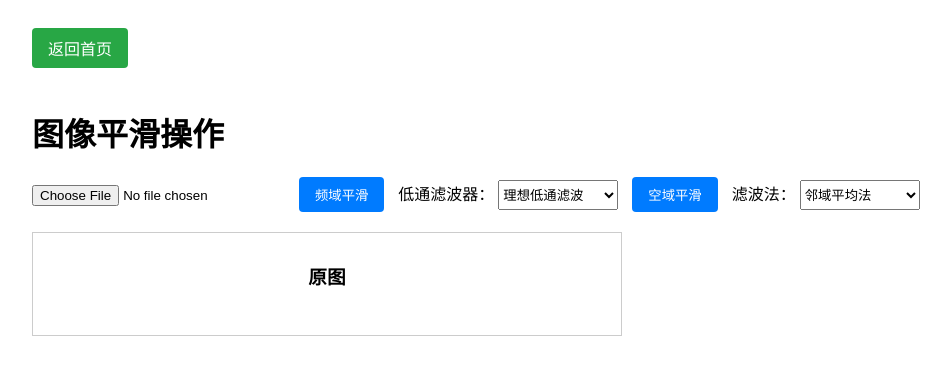
After one commit to RaShiSho/DigitalImageFinalHomework, a Flask app: page /smooth in a window 1280 px wide. The commit adds this page. Shown: the top 375 px of the page, without its empty margins (8-959 px from the left). Run offline with Flask 3, Linux system fonts and the light colour scheme.

Commit message:
add image smoothing

```diff
--- a/app.py
+++ b/app.py
@@ -7,6 +7,7 @@ from arithmetic_processor import ArithmeticProcessor
 from logtrans_processor import LogTransProcessor
 from histogram_processor import HistogramProcessor
 from segmentation_processor import SegmentationProcessor
+from smooth_processor import SmoothProcessor
 
 app = Flask(__name__)
 CORS(app)
@@ -181,5 +182,29 @@ def line_change_detection():
     result = SegmentationProcessor.line_change_detection(request.files['image'])
     return jsonify(result)
 
+
+@app.route('/smooth')
+def smooth():
+    return render_template('smooth.html')
+
+@app.route('/frequency_smoothing', methods=['POST'])
+def frequency_smoothing():
+    if 'image' not in request.files:
+        return jsonify({"success": False, "error": "没有上传图片"})
+
+    filter = request.form.get('filter', 'Ideal')
+    result = SmoothProcessor.frequency_domain_smoothing(request.files['image'], filter)
+    return jsonify(result)
+
+@app.route('/spatial_smoothing', methods=['POST'])
+def spatial_smoothing():
+    if 'image' not in request.files:
+        return jsonify({"success": False, "error": "没有上传图片"})
+
+    filter = request.form.get('filter', 'Mean')
+    result = SmoothProcessor.spatial_domain_smoothing(request.files['image'], filter)
+    return jsonify(result)
+
+
 if __name__ == '__main__':
     app.run(debug=True)
--- a/templates/index.html
+++ b/templates/index.html
@@ -34,6 +34,7 @@
             <a href="/logtrans" class="btn">对数变换</a>
             <a href="/histogram" class="btn">图像直方图操作</a>
             <a href="/segmentation" class="btn">图像分割</a>
+            <a href="/smooth" class="btn">图像平滑</a>
         </div>
     </div>
 </body>
--- /dev/null
+++ b/templates/smooth.html
@@ -0,0 +1,241 @@
+<!DOCTYPE html>
+<html lang="zh">
+<head>
+    <meta charset="UTF-8">
+    <meta name="viewport" content="width=device-width, initial-scale=1.0">
+    <title>图像平滑</title>
+    <style>
+        .container {
+            max-width: 1200px;
+            margin: 0 auto;
+            padding: 20px;
+        }
+        .controls {
+            margin-bottom: 20px;
+        }
+        .btn {
+            padding: 8px 16px;
+            background-color: #007bff;
+            color: white;
+            border: none;
+            border-radius: 4px;
+            cursor: pointer;
+            margin: 0 10px;
+        }
+        .btn:hover {
+            background-color: #0056b3;
+        }
+        .image-grid {
+            display: grid;
+            grid-template-columns: repeat(2, 1fr);
+            gap: 20px;
+            margin-top: 20px;
+        }
+        .image-box {
+            border: 1px solid #ccc;
+            padding: 10px;
+            text-align: center;
+        }
+        .image-box img {
+            max-width: 100%;
+            max-height: 400px;
+        }
+        .home-btn {
+            display: inline-block;
+            padding: 8px 16px;
+            background-color: #28a745;
+            color: white;
+            text-decoration: none;
+            border-radius: 4px;
+            margin-bottom: 20px;
+        }
+        .home-btn:hover {
+            background-color: #218838;
+        }
+        .selector {
+            width: 120px;
+            height: 30px;
+        }
+
+        .loader {
+            border: 4px solid #f3f3f3;
+            border-top: 4px solid #3498db;
+            border-radius: 50%;
+            width: 20px;
+            height: 20px;
+            animation: spin 2s linear infinite;
+            display: none; /* 初始隐藏 */
+            margin-left: 10px;
+        }
+        @keyframes spin {
+            0% { transform: rotate(0deg); }
+            100% { transform: rotate(360deg); }
+        }
+    </style>
+</head>
+<body>
+    <div class="container">
+        <a href="/" class="home-btn">返回首页</a>
+        <h1>图像平滑操作</h1>
+
+        <div class="controls">
+            <input type="file" id="imageInput" accept="image/*">
+            <button class="btn" onclick="frequencySmoothing()">频域平滑</button>
+            <label for="ty">低通滤波器：</label>
+            <select id="frequencyFilterSelect" class="selector">
+                <option value="ideal">理想低通滤波</option>
+                <option value="butterworth">巴特沃斯滤波</option>
+                <option value="gauss">高斯滤波</option>
+            </select>
+            <button class="btn" onclick="spatialSmoothing()">空域平滑</button>
+            <label for="ty">滤波法：</label>
+            <select id="spatialFilterSelect" class="selector">
+                <option value="mean">邻域平均法</option>
+                <option value="median3">中值滤波法(3*3)</option>
+                <option value="median5">中值滤波法(5*5)</option>
+            </select>
+            <div id="loadingIndicator" class="loader"></div>
+        </div>
+
+
+        <div class="image-grid">
+            <div class="image-box">
+                <h3>原图</h3>
+                <img id="originalImage">
+            </div>
+
+        </div>
+
+        <div class="section" id="frequencySmoothSection" style="display: none;">
+            <h2>频域平滑结果</h2>
+            <div class="image-grid" style="grid-template-columns: repeat(3, 1fr);">
+                <div class="image-box">
+                    <h3>频域图</h3>
+                    <img id="frequencyDomainImage">
+                </div>
+                <div class="image-box">
+                    <h3>滤波器图</h3>
+                    <img id="frequencyFilterImage">
+                </div>
+                <div class="image-box">
+                    <h3>处理结果图</h3>
+                    <img id="frequencyResultImage">
+                </div>
+            </div>
+        </div>
+
+        <div class="section" id="spatialSmoothSection" style="display: none;">
+            <h2>空域平滑结果</h2>
+            <div class="image-grid">
+                <!-- <div class="image-box">
+                    <h3>滤波器图</h3>
+                    <img id="spatialFilterImage">
+                </div> -->
+                <div class="image-box">
+                    <h3>处理结果图</h3>
+                    <img id="spatialResultImage">
+                </div>
+            </div>
+        </div>
+
+    </div>
+
+    <script>
+        let currentImage = null;
+
+        document.getElementById('imageInput').addEventListener('change', function(e) {
+            const file = e.target.files[0];
+            if (file) {
+                const reader = new FileReader();
+                reader.onload = function(e) {
+                    document.getElementById('originalImage').src = e.target.result;
+                    currentImage = file;
+                }
+                reader.readAsDataURL(file);
+            }
+        });
+
+        async function frequencySmoothing() {
+            if (!currentImage) {
+                alert('请先选择图片');
+                return;
+            }
+
+            const loadingIndicator = document.getElementById('loadingIndicator');
+            loadingIndicator.style.display = 'block'; // 显示加载指示器
+
+            const formData = new FormData();
+            formData.append('image', currentImage);
+            formData.append('filter', document.getElementById('frequencyFilterSelect').value);
+
+            try {
+                const response = await fetch('/frequency_smoothing', {
+                    method: 'POST',
+                    body: formData
+                });
+
+                if (response.ok) {
+                    const result = await response.json();
+                    if (result.success) {
+                        document.getElementById('frequencySmoothSection').style.display = 'block';
+
+                        document.getElementById('frequencyResultImage').src = result.resultImage;
+                        document.getElementById('frequencyFilterImage').src = result.filterImage;
+                        document.getElementById('frequencyDomainImage').src = result.frequencyImage;
+                    } else {
+                        alert(result.error || '处理失败');
+                    }
+                } else {
+                    alert('处理请求失败');
+                }
+            } catch (error) {
+                console.error('Error:', error);
+                alert('处理过程中发生错误');
+            } finally {
+                loadingIndicator.style.display = 'none'; // 隐藏加载指示器
+            }
+        }
+
+        async function spatialSmoothing() {
+            if (!currentImage) {
+                alert('请先选择图片');
+                return;
+            }
+
+            const loadingIndicator = document.getElementById('loadingIndicator');
+            loadingIndicator.style.display = 'block'; // 显示加载指示器
+
+            const formData = new FormData();
+            formData.append('image', currentImage);
+            formData.append('filter', document.getElementById('spatialFilterSelect').value);
+
+            try {
+                const response = await fetch('/spatial_smoothing', {
+                    method: 'POST',
+                    body: formData
+                });
+
+                if (response.ok) {
+                    const result = await response.json();
+                    if (result.success) {
+                        document.getElementById('spatialSmoothSection').style.display = 'block';
+
+                        document.getElementById('spatialResultImage').src = result.resultImage;
+                    } else {
+                        alert(result.error || '处理失败');
+                    }
+                } else {
+                    alert('处理请求失败');
+                }
+            } catch (error) {
+                console.error('Error:', error);
+                alert('处理过程中发生错误');
+            } finally {
+                loadingIndicator.style.display = 'none'; // 隐藏加载指示器
+            }
+        }
+
+
+    </script>
+</body>
+</html>
```
Also changed, not shown: refer/FrequencySmooth.py (added, +106 -0 lines), smooth_processor.py (added, +212 -0 lines).
